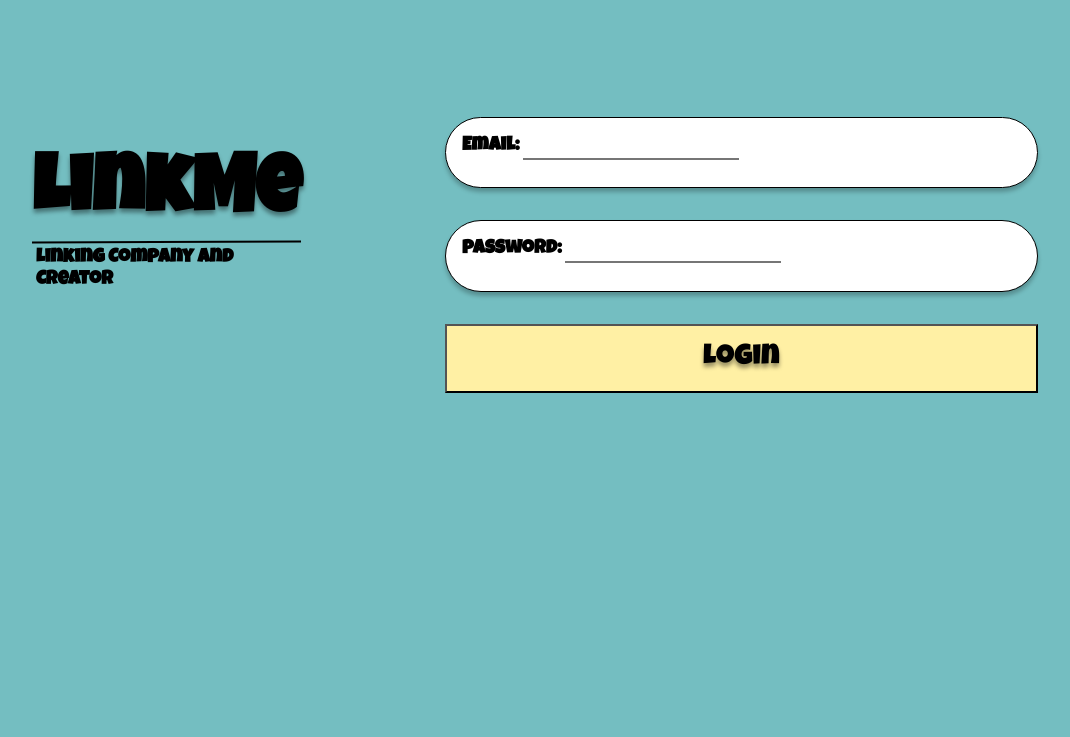
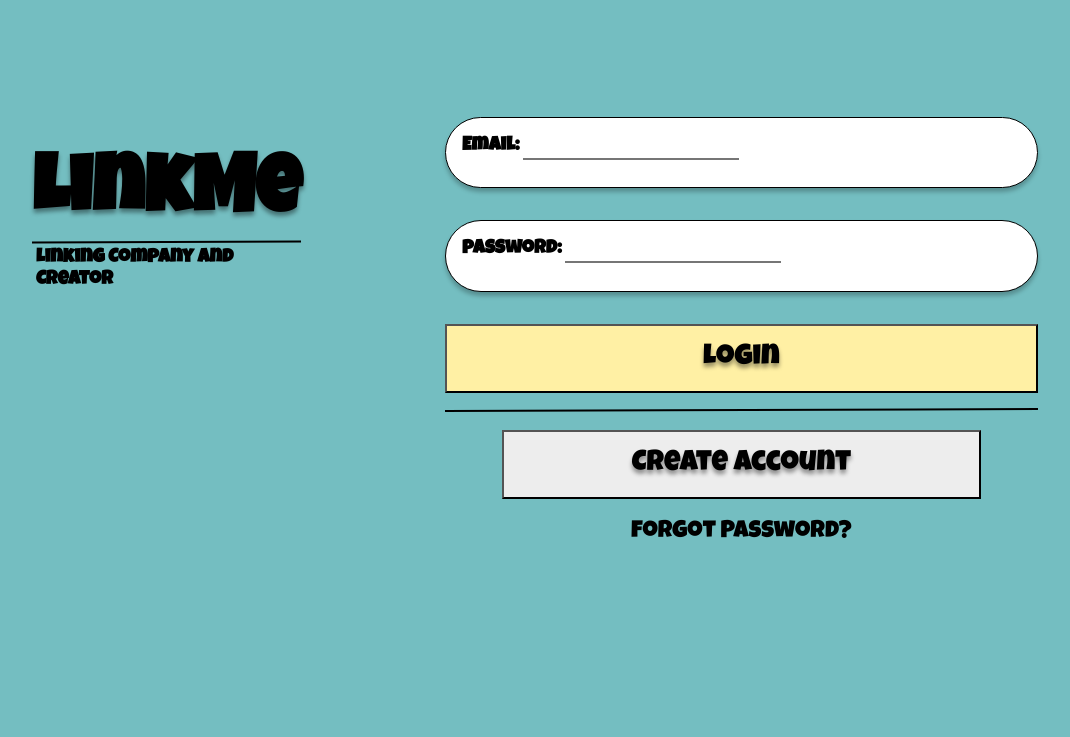
Before and after one commit to J-M0101/LinkMe, a PHP site: page / in a window 1680 px wide. Shown: the part 267-1004 px from the top of the page, without its empty margins (608-1678 px from the left). Run offline with PHP 8.4, Linux system fonts and the light colour scheme.

Commit message:
cleaned up index page and added hover features

```diff
--- a/Styles.css
+++ b/Styles.css
@@ -38,6 +38,11 @@ html, body {
     transform: rotate(-0.18deg);
 }
 
+.bar1{
+    border: 1px solid #000000;
+    transform: rotate(-0.18deg);
+}
+
 .tagLine{
     font-size: 1.2rem;
 }
@@ -59,8 +64,18 @@ html, body {
     background-color: #FFF0A4;
 }
 
+.center2{
+align-self: center;
+}
+
 .bckColor{
     background-color: #FFF0A4;
+    font-size: 1.8rem;
+    text-shadow: 0px 4px 4px rgba(0, 0, 0, 0.40);
+}
+
+.bckColorCreateAccount{
+    background-color: #EDEDED;
     font-size: 1.8rem;
     text-shadow: 0px 4px 4px rgba(0, 0, 0, 0.40);
 }
@@ -74,3 +89,7 @@ html, body {
 .page2{
     display: flex;
 }
+
+.bluebutton{
+    background-color: #74BEC1;
+}
--- a/index.php
+++ b/index.php
@@ -16,31 +16,44 @@
     <div class="parentBox"> <!-- Used for display flex. helps to align boxes on pages to parents---->
 
       <div class = "page1">
-        <div class="brandName mt6 pt4 ml7"> <!--sets a display box for all company name and title-->
+        <div class="brandName mt6 pt4 ml7 "> <!--sets a display box for all company name and title-->
           <div class="mt7 ml7 pl6">
-            <p class ="intro ma0">LinkMe</p>
+            <p class ="intro ma0 grow dib f3-ns no-underline">LinkMe</p>
             <p class ="bar ma0"></p>
             <p class ="tagLine ma1">Linking Company and Creator</p>
           </div>
         </div>
 
-        <div class="login pt6 mt7 pl3 mh6"> <!--starts the display box that holds the email password and submit button-->
-          <div class = "button mw9">
-            <form action="creatorCompany.php" method="post" class="ml3 mr5 pt3 pb2">
+        <div class="login pt6 mt7 pl3 mh6"> <!--display box that holds the email password and submit button-->
+          <div class = "button mw9"><!--display box holds email input-->
+            <form action="profile.php" method="post" class="ml3 mr5 pt3 pb2">
               <label for="email"> Email:</label>
               <input class="bt-0-l br-0-l bl-0-l mw7" type="text" name="email">
             </form>
           </div>
 
-          <div class = "button mw9 mt4">
-            <form action="creatorCompany.php" method="post" class="ml3 mr5 pt3 pb2">
+          <div class = "button mw9 mt4"><!--display box holds password input-->
+            <form action="profile.php" method="post" class="ml3 mr5 pt3 pb2">
               <label for="password"> password:</label>
               <input class="bt-0-l br-0-l bl-0-l" type="text" name="password">
             </form>
           </div>
-          <div class = "mt4">
+          <div class = "mt4"><!--display box holds login button-->
+            <form action="profile.php" method="post">
+              <input class="ph7 pv3 ma0 bckColor grow dib f3-ns no-underline black pv2 db bg-animate hover-bg-yellow" type="submit" value="Login">
+              <p class ="bar1 mt3"></p>
+            </form>
+          </div>
+
+          <div class = "center2"><!-- display box holds Create account button-->
             <form action="creatorCompany.php" method="post">
-              <input class="ph7 pv3 ma0 bckColor black pv2 db bg-animate hover-bg-yellow" type="submit" value="Login">
+              <input class="ph6 pv3 ma0 bckColorCreateAccount grow dib f3-ns no-underline black pv2 db bg-animate hover-bg-yellow" type="submit" value="Create Account">
+            </form>
+          </div>
+
+          <div class = "center2"><!-- display box holds Forgot Password button-->
+            <form action="creatorCompany.php" method="post">
+              <input class="bn bluebutton grow dib f3-ns no-underline" type="submit" value="forgot Password?">
             </form>
           </div>
         </div>
```
